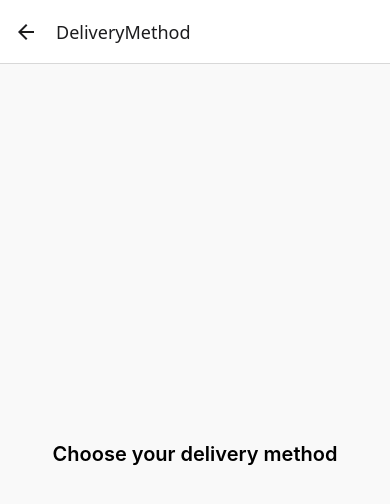
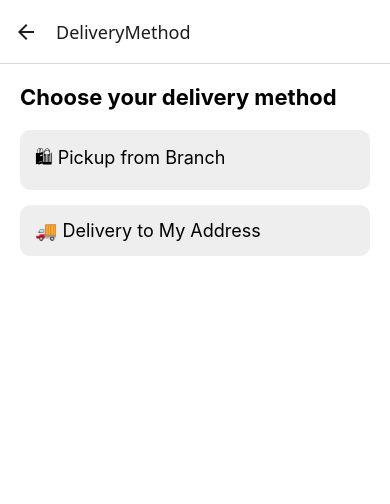
Before and after one commit to GraphiWebAvenue/cakeorder-app, a React Native app: screen /DeliveryMethod in a window 390 px wide. Shown: the top 504 px of the page. Built offline with nearby package versions, Linux system fonts and the light colour scheme.

Commit message:
Update Delivery Method

```diff
--- a/src/screens/DeliveryMethodScreen.tsx
+++ b/src/screens/DeliveryMethodScreen.tsx
@@ -1,22 +1,95 @@
-import React from 'react';
-import { View, Text, StyleSheet } from 'react-native';
+import React, { useState } from 'react';
+import {
+  View,
+  Text,
+  TouchableOpacity,
+  StyleSheet,
+  TextInput,
+  Button,
+} from 'react-native';
+import { useNavigation } from '@react-navigation/native';
 
 const DeliveryMethodScreen = () => {
+  const navigation = useNavigation();
+  const [method, setMethod] = useState<'pickup' | 'delivery' | null>(null);
+  const [address, setAddress] = useState('');
+
+  const handleNext = () => {
+    if (method === 'pickup') {
+      navigation.navigate('DateTime'); // صفحه بعدی برای انتخاب تاریخ و زمان
+    } else if (method === 'delivery' && address.trim()) {
+      navigation.navigate('DateTime', { address });
+    }
+  };
+
   return (
     <View style={styles.container}>
-      <Text style={styles.text}>Choose your delivery method</Text>
+      <Text style={styles.title}>Choose your delivery method</Text>
+
+      <TouchableOpacity
+        style={[
+          styles.option,
+          method === 'pickup' && styles.selectedOption,
+        ]}
+        onPress={() => setMethod('pickup')}
+      >
+        <Text style={styles.optionText}>🛍 Pickup from Branch</Text>
+      </TouchableOpacity>
+
+      <TouchableOpacity
+        style={[
+          styles.option,
+          method === 'delivery' && styles.selectedOption,
+        ]}
+        onPress={() => setMethod('delivery')}
+      >
+        <Text style={styles.optionText}>🚚 Delivery to My Address</Text>
+      </TouchableOpacity>
+
+      {method === 'delivery' && (
+        <TextInput
+          style={styles.input}
+          placeholder="Enter your address"
+          value={address}
+          onChangeText={setAddress}
+        />
+      )}
+
+      {method && (
+        <Button title="Continue" onPress={handleNext} disabled={method === 'delivery' && !address.trim()} />
+      )}
     </View>
   );
 };
 
 const styles = StyleSheet.create({
   container: {
-    flex: 1, justifyContent: 'center', alignItems: 'center',
-    backgroundColor: '#f9f9f9',
+    flex: 1, padding: 20, backgroundColor: '#fff',
   },
-  text: {
-    fontSize: 20,
-    fontWeight: '600',
+  title: {
+    fontSize: 22, fontWeight: 'bold', marginBottom: 20,
+  },
+  option: {
+    padding: 15,
+    borderRadius: 10,
+    backgroundColor: '#eee',
+    marginBottom: 15,
+  },
+  selectedOption: {
+    backgroundColor: '#cdeeff',
+    borderWidth: 2,
+    borderColor: '#00aaff',
+  },
+  optionText: {
+    fontSize: 18,
+  },
+  input: {
+    borderColor: '#ccc',
+    borderWidth: 1,
+    borderRadius: 8,
+    padding: 10,
+    marginTop: 10,
+    marginBottom: 20,
   },
 });
 
```
